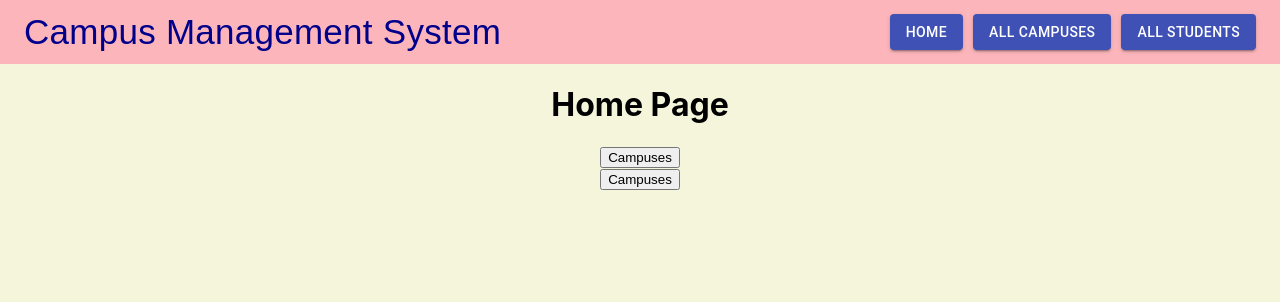
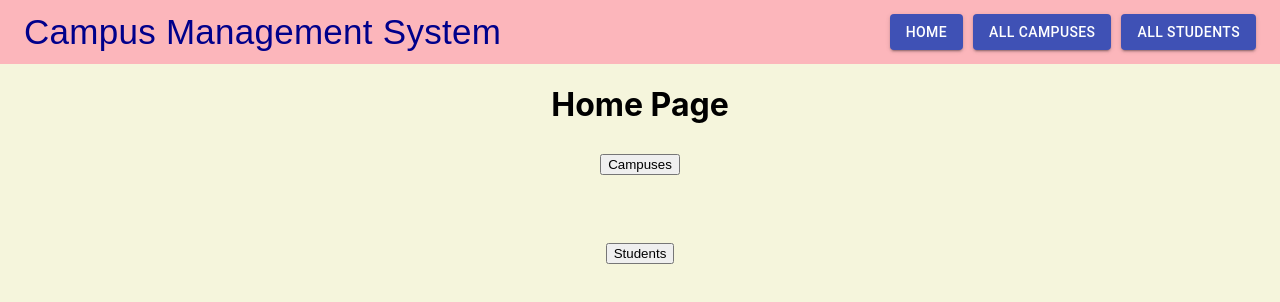
Before and after one commit to emai2443/crud-clientside, a React (Create React App) app: page / in a window 1280 px wide. Shown: the top 302 px of the page. Built offline with nearby package versions, Linux system fonts and the light colour scheme.

Commit message:
button fixed

```diff
--- a/src/components/views/HomePageView.js
+++ b/src/components/views/HomePageView.js
@@ -1,4 +1,4 @@
-import { Link } from "@material-ui/core";
+import { Link } from "react-router-dom";
 
 /*==================================================
 HomePageView.js
@@ -11,13 +11,19 @@ const HomePageView = () => {
   return (
     <div>
       <h1>Home Page</h1>
-      <Link to={`/campuses`}>
-        <button>Campuses</button>
-      </Link>
+      <h2>
+        <Link to="/campuses">
+          <button>Campuses</button>
+        </Link>
+      </h2>
+
       <br />
-      <Link to={`/students`}>
-        <button>Campuses</button>
-      </Link>
+      <h2>
+        {" "}
+        <Link to="/students">
+          <button>Students</button>
+        </Link>
+      </h2>
     </div>
   );
 };
```
